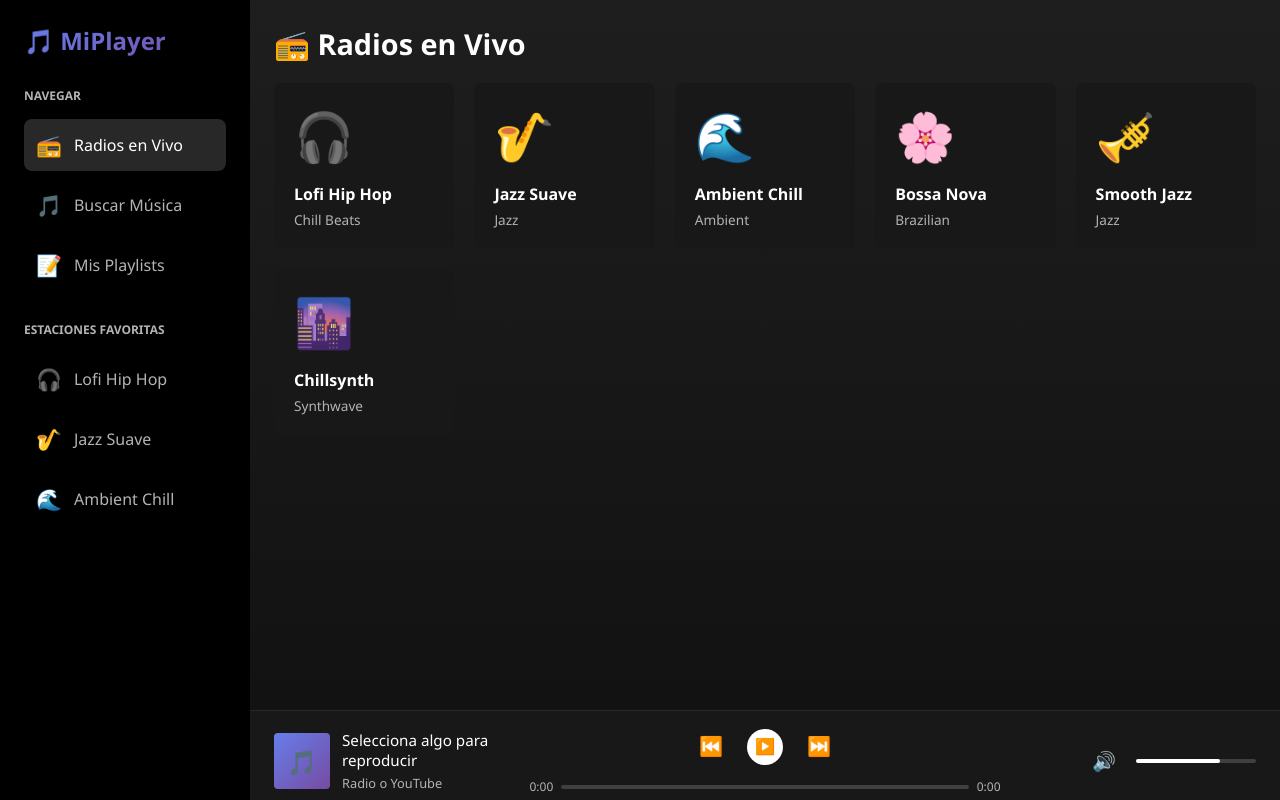
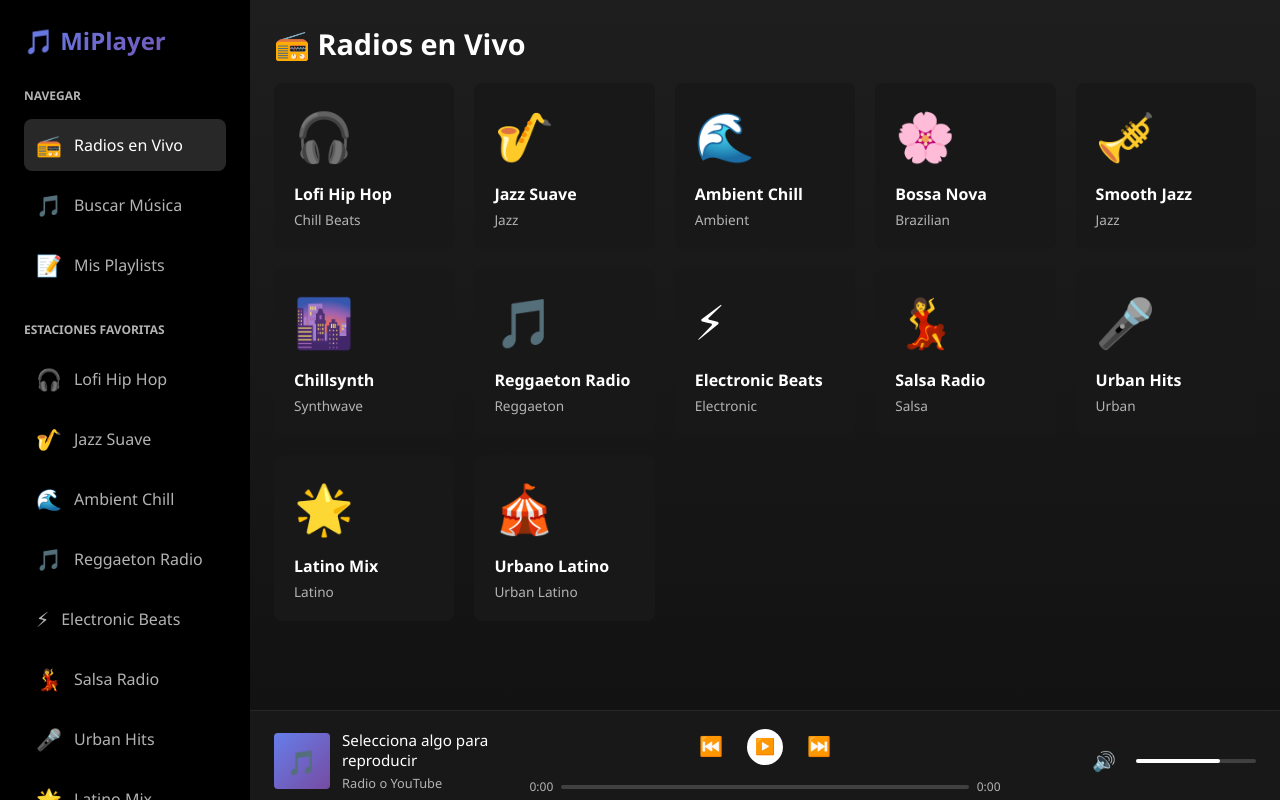
Before and after one commit to RoG1-bit/MyPageChill, a plain HTML site: page index.html in a window 1280 px wide. Drawn offline with Linux system fonts and the light colour scheme.

Commit message:
new music

```diff
--- a/JavaScript/script.js
+++ b/JavaScript/script.js
@@ -5,7 +5,13 @@ const radioStations = [
     { id: 3, name: "Ambient Chill", genre: "Ambient", icon: "🌊", url: "https://stream.zeno.fm/0r0xa792kwzuv" },
     { id: 4, name: "Bossa Nova", genre: "Brazilian", icon: "🌸", url: "https://stream.zeno.fm/ey679e8ypa0uv" },
     { id: 5, name: "Smooth Jazz", genre: "Jazz", icon: "🎺", url: "https://stream.zeno.fm/0fcao2magg0uv" },
-    { id: 6, name: "Chillsynth", genre: "Synthwave", icon: "🌆", url: "https://stream.zeno.fm/x8penps1x18uv" }
+    { id: 6, name: "Chillsynth", genre: "Synthwave", icon: "🌆", url: "https://stream.zeno.fm/x8penps1x18uv" },
+    { id: 7, name: "Reggaeton Radio", genre: "Reggaeton", icon: "🎵", url: "https://streams.ilovemusic.de/iloveradio38.mp3" },
+    { id: 8, name: "Electronic Beats", genre: "Electronic", icon: "⚡", url: "https://streams.ilovemusic.de/iloveradio2.mp3" },
+    { id: 9, name: "Salsa Radio", genre: "Salsa", icon: "💃", url: "https://streams.ilovemusic.de/iloveradio23.mp3" },
+    { id: 10, name: "Urban Hits", genre: "Urban", icon: "🎤", url: "https://streams.ilovemusic.de/iloveradio105.mp3" },
+    { id: 11, name: "Latino Mix", genre: "Latino", icon: "🌟", url: "https://streams.ilovemusic.de/iloveradio103.mp3" },
+    { id: 12, name: "Urbano Latino", genre: "Urban Latino", icon: "🎪", url: "https://streams.ilovemusic.de/iloveradio109.mp3" }
 ];
 
 // ESTADO DE LA APP
--- a/index.html
+++ b/index.html
@@ -35,6 +35,24 @@
                 </div>
                 <div class="nav-item">
                     <span>🌊</span> Ambient Chill
+                </div>
+                <div class="nav-item">
+                    <span>🎵</span> Reggaeton Radio
+                </div>
+                <div class="nav-item">
+                    <span>⚡</span> Electronic Beats
+                </div>
+                <div class="nav-item">
+                    <span>💃</span> Salsa Radio
+                </div>
+                <div class="nav-item">
+                    <span>🎤</span> Urban Hits
+                </div>
+                <div class="nav-item">
+                    <span>🌟</span> Latino Mix
+                </div>
+                <div class="nav-item">
+                    <span>🎪</span> Urbano Latino
                 </div>
             </div>
         </aside>
```
